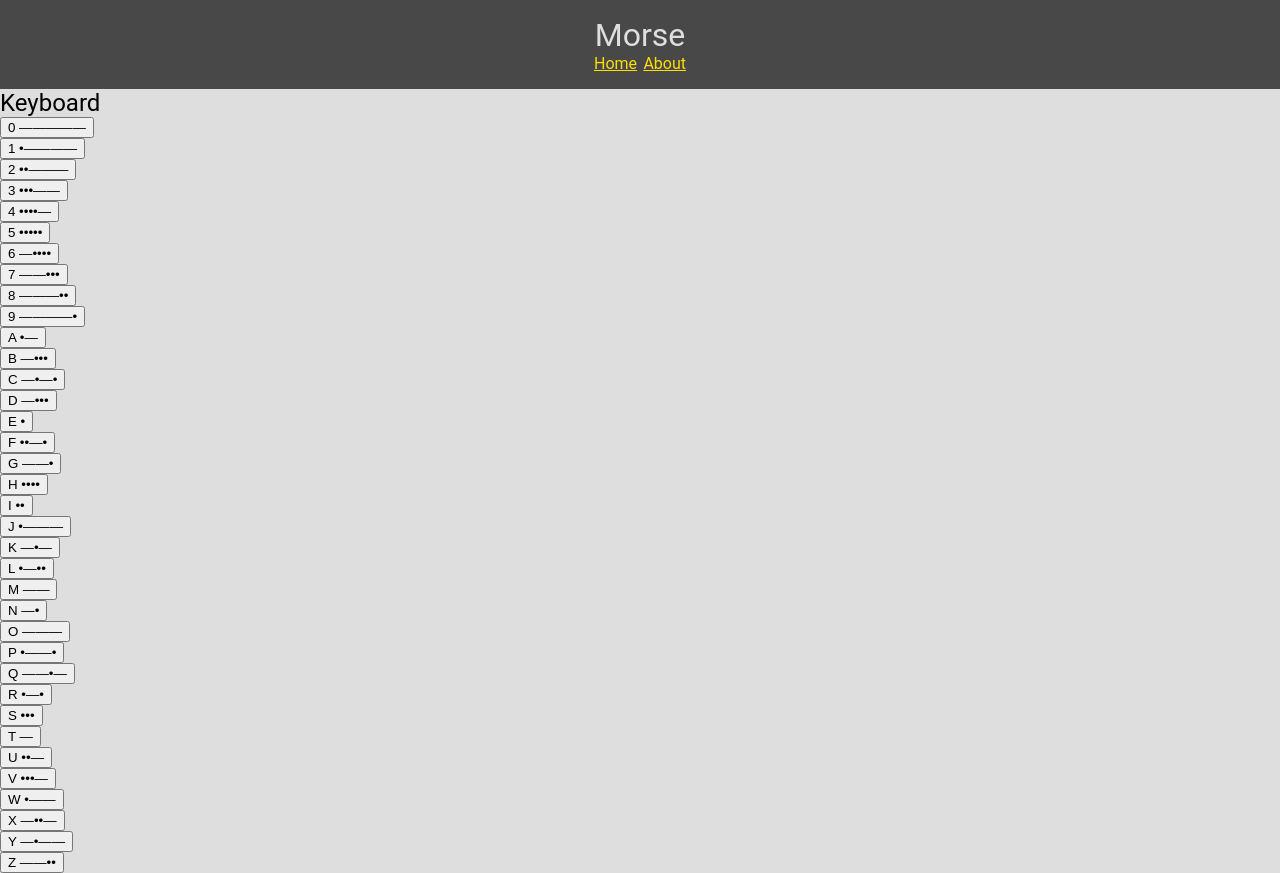
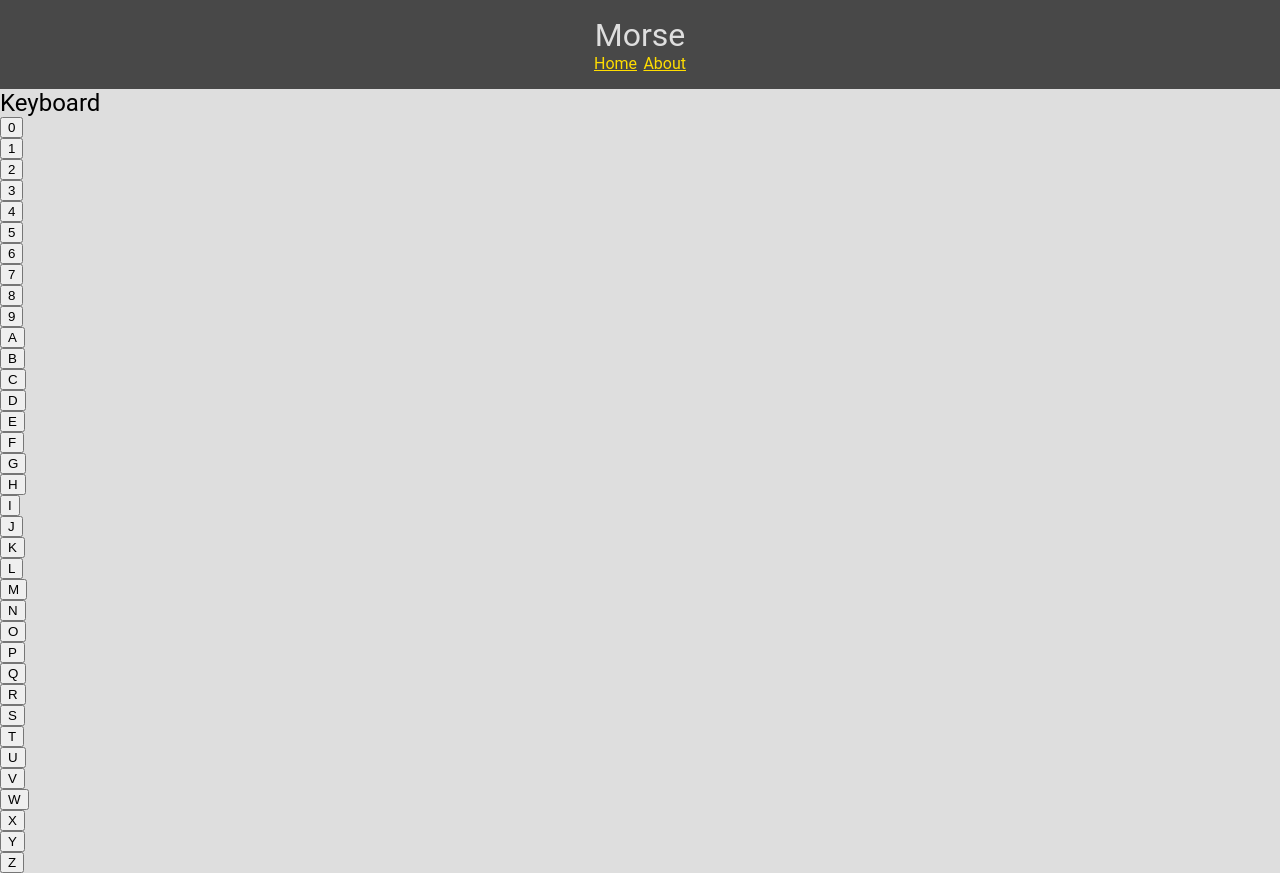
Before and after one commit to msamsel/morse, a Vue app: page /#/ in a window 1280 px wide. Built offline with nearby package versions, Linux system fonts and the light colour scheme.

Commit message:
Unify variables names.

```diff
--- a/src/components/Key.vue
+++ b/src/components/Key.vue
@@ -1,16 +1,11 @@
 <template>
-	<button>{{ buttonString }}</button>
+	<button @click="$emit( 'morse-symbol-pressed', morseSymbol )">{{ morseSymbol }}</button>
 </template>
 
 <script>
 export default {
 	name: 'Key',
-	props: [ 'letter', 'code' ],
-	computed: {
-		buttonString() {
-			return this.letter + ' ' + this.code;
-		}
-	}
+	props: [ 'morseSymbol' ]
 };
 </script>
 
--- a/src/components/Keyboard.vue
+++ b/src/components/Keyboard.vue
@@ -1,8 +1,8 @@
 <template>
 	<div>
 		<h2>Keyboard</h2>
-		<div v-for="(value, key, index) in keyButtons" :key="index">
-			<Key :letter="key" :code="value" />
+		<div v-for="morseSymbol in availableMorseSymbols" :key="morseSymbol">
+			<Key :morseSymbol="morseSymbol" @morse-symbol-pressed="keyPressedListener"/>
 		</div>
 	</div>
 </template>
@@ -12,13 +12,21 @@ import Key from './Key.vue';
 
 export default {
 	name: 'Keyboard',
-	props: [ 'keyButtons' ],
+	props: [ 'availableMorseSymbols' ],
 	components: {
 		Key
+	},
+	methods: {
+		keyPressedListener( morseSymbol ) {
+			window.console.log( morseSymbol );
+		}
 	}
 };
 </script>
 
-<style>
+<style scoped lang="scss">
+button {
+	display: inline-block;
 
+}
 </style>
--- a/src/utils/utils.js
+++ b/src/utils/utils.js
@@ -1,4 +1,4 @@
-export const morseCodes = {
+export const morseSymbolsMap = {
 	'A': '•—',
 	'B': '—•••',
 	'C': '—•—•',
@@ -36,3 +36,7 @@ export const morseCodes = {
 	'8': '———••',
 	'9': '————•'
 };
+
+export function getMorseSymbols() {
+	return Object.keys( morseSymbolsMap );
+}
--- a/src/views/Home.vue
+++ b/src/views/Home.vue
@@ -1,10 +1,10 @@
 <template>
-	<Keyboard :keyButtons="morseCodesMap" />
+	<Keyboard :availableMorseSymbols="availableMorseSymbols" />
 </template>
 
 <script>
 import Keyboard from '../components/Keyboard.vue';
-import { morseCodes } from '../utils/utils';
+import { getMorseSymbols } from '../utils/utils';
 
 export default {
 	name: 'Home',
@@ -13,7 +13,7 @@ export default {
 	},
 	data() {
 		return {
-			morseCodesMap: morseCodes
+			availableMorseSymbols: getMorseSymbols()
 		};
 	}
 };
```
